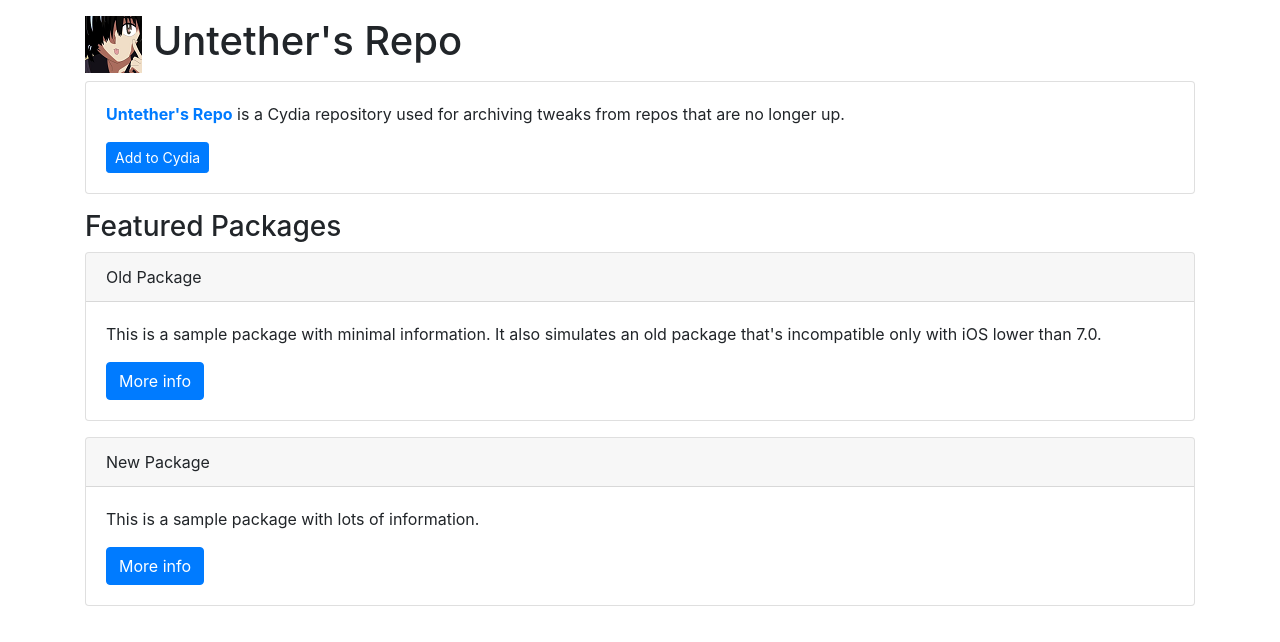
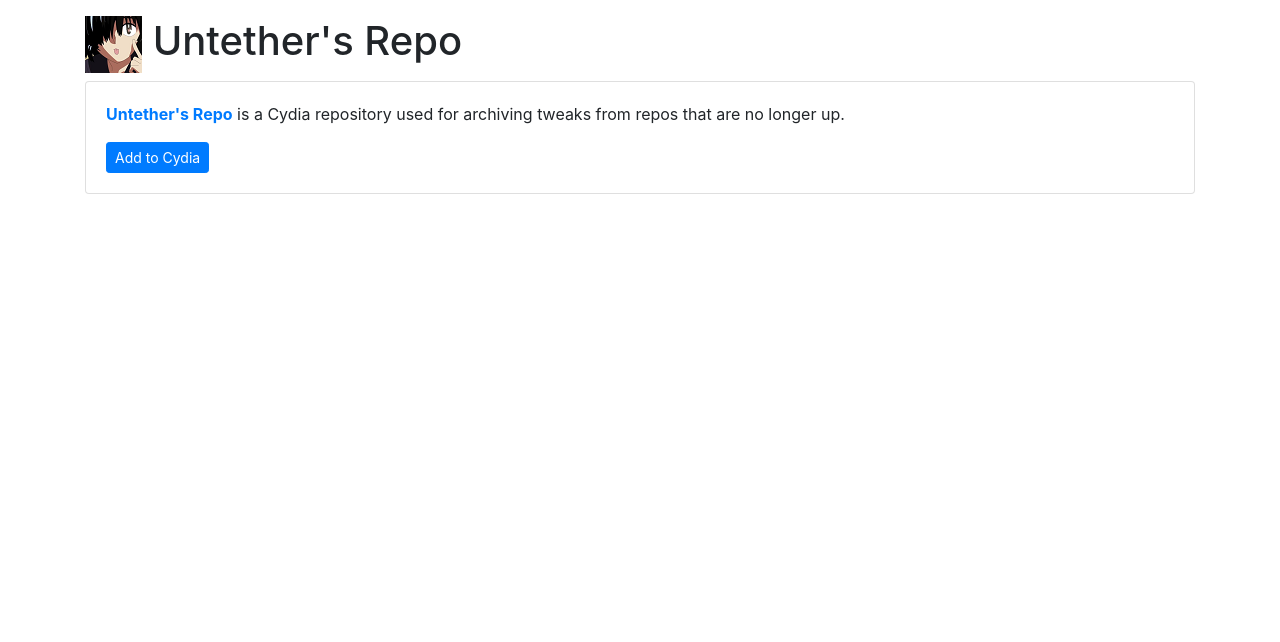
Before and after one commit to Untethering/repo, a plain HTML site: page index.html in a window 1280 px wide. Drawn offline with nearby package versions, Linux system fonts and the light colour scheme.

Commit message:
Update index.html

```diff
--- a/index.html
+++ b/index.html
@@ -24,31 +24,6 @@
 </div>
 <p></p>
 <div class="container">
-  <h3 id="wells" class="page-header">Featured Packages</h3>
 </div>
-
-<div class="container">
-	<div class="card">
-		<div class="card-header">
-			Old Package
-		</div>
-		<div class="card-body">
-		  <p class="card-text">This is a sample package with minimal information.
-			It also simulates an old package that's incompatible only with iOS lower than 7.0.</p>
-			<a class="btn btn-xs btn-primary" href="depictions/?p=com.supermamon.oldpackage">More info</a>
-		</div>
-	</div>
-	<div class="card">
-		<div class="card-header">
-			New Package
-		</div>
-		<div class="card-body">
-		  <p class="card-text">This is a sample package with lots of information.</p>
-		  <a class="btn btn-xs btn-primary" href="depictions/?p=com.supermamon.newpackage">More info</a>
-		</div>
-	</div>
-
-</div>
-
 </body>
 </html>
```
